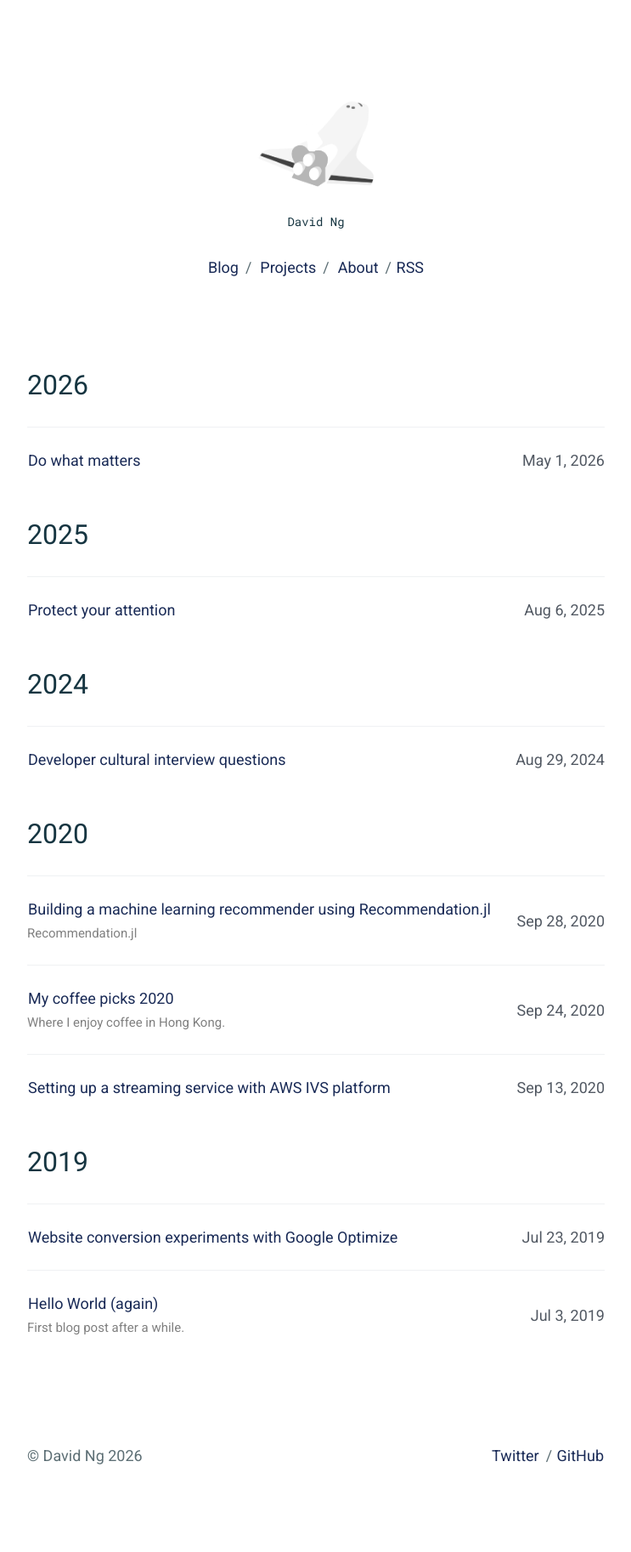
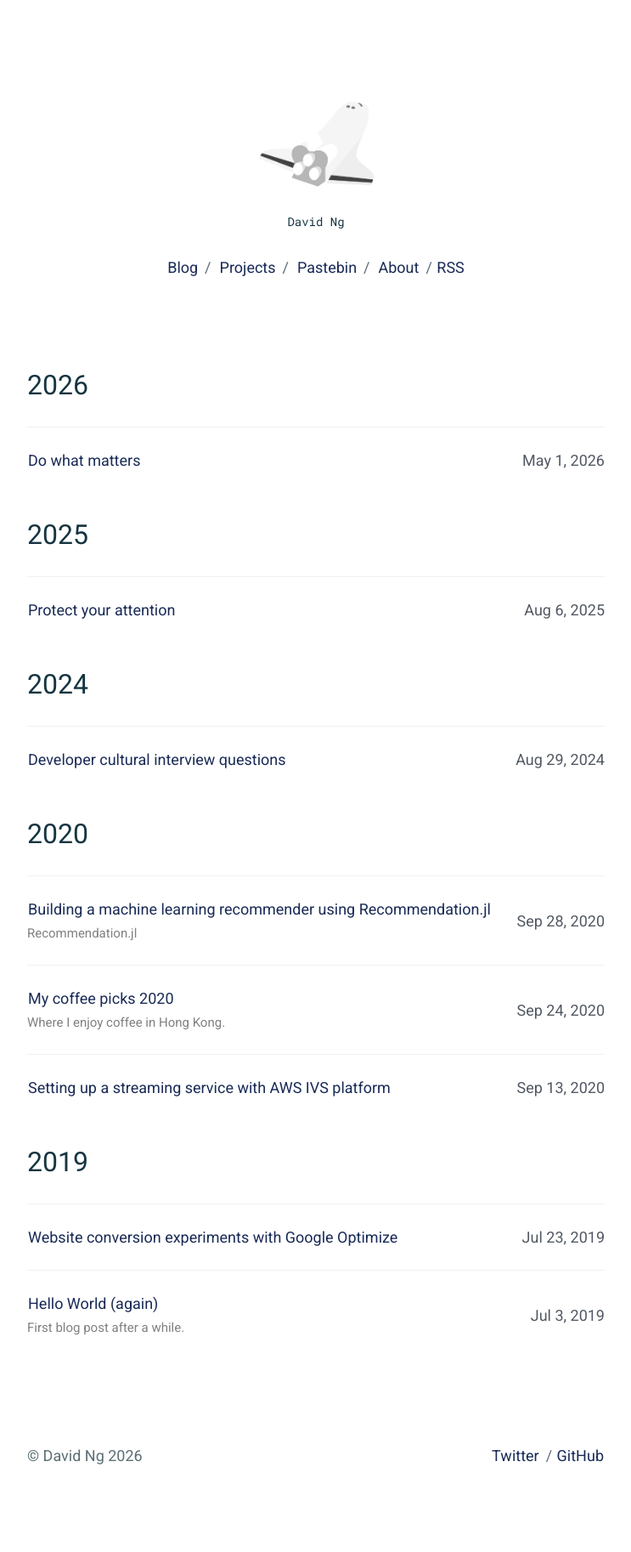
Before and after one commit to david90/paper, a Jekyll site: the page built from index.html, in a window 1280 px wide. Shown: the whole page at 85% size, without its empty margins (268-1011 px from the left). Built offline with Jekyll 4.4.1, drawn with Linux system fonts in a browser that asks for light colours.

Commit message:
Update header.html

```diff
--- a/_includes/header.html
+++ b/_includes/header.html
@@ -33,6 +33,6 @@
   <p>
     <a href="{{ "/" | prepend: site.baseurl }}">Blog</a><span
           class="u-separate"></span> <a href="{{ "/projects/" | prepend:
-          site.baseurl }}">Projects</a><span class="u-separate"></span> <a href="{{ "/about/" | prepend: site.baseurl }}">About</a><span class="u-separate"></span><a href="{{ "/feed.xml" | prepend: site.baseurl }}" target="_blank">RSS</a>
+          site.baseurl }}">Projects</a><span class="u-separate"></span> <a href="{{ "/links/" | prepend: site.baseurl }}">Pastebin</a><span class="u-separate"></span> <a href="{{ "/about/" | prepend: site.baseurl }}">About</a><span class="u-separate"></span><a href="{{ "/feed.xml" | prepend: site.baseurl }}" target="_blank">RSS</a>
   </p>
 </header>
```
